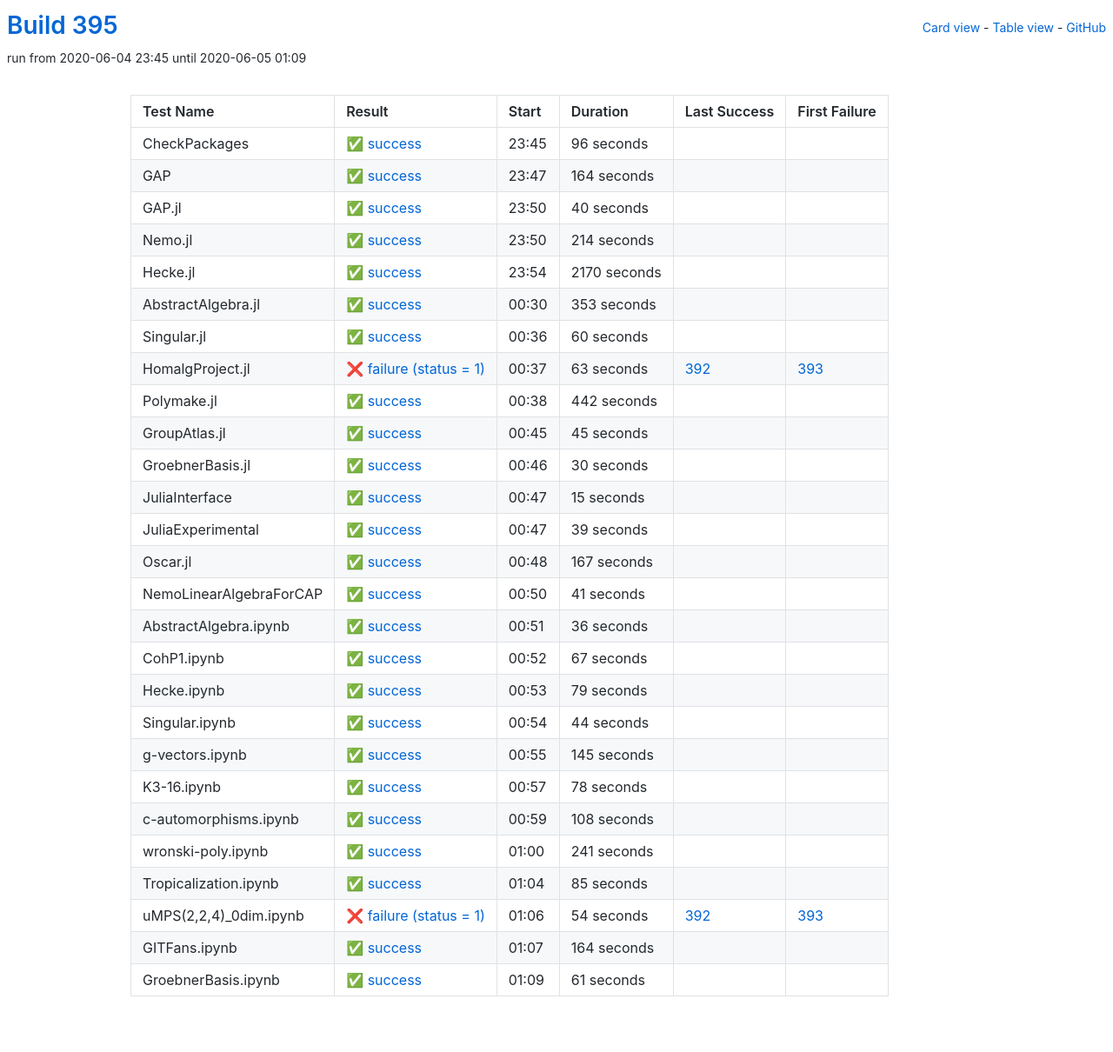
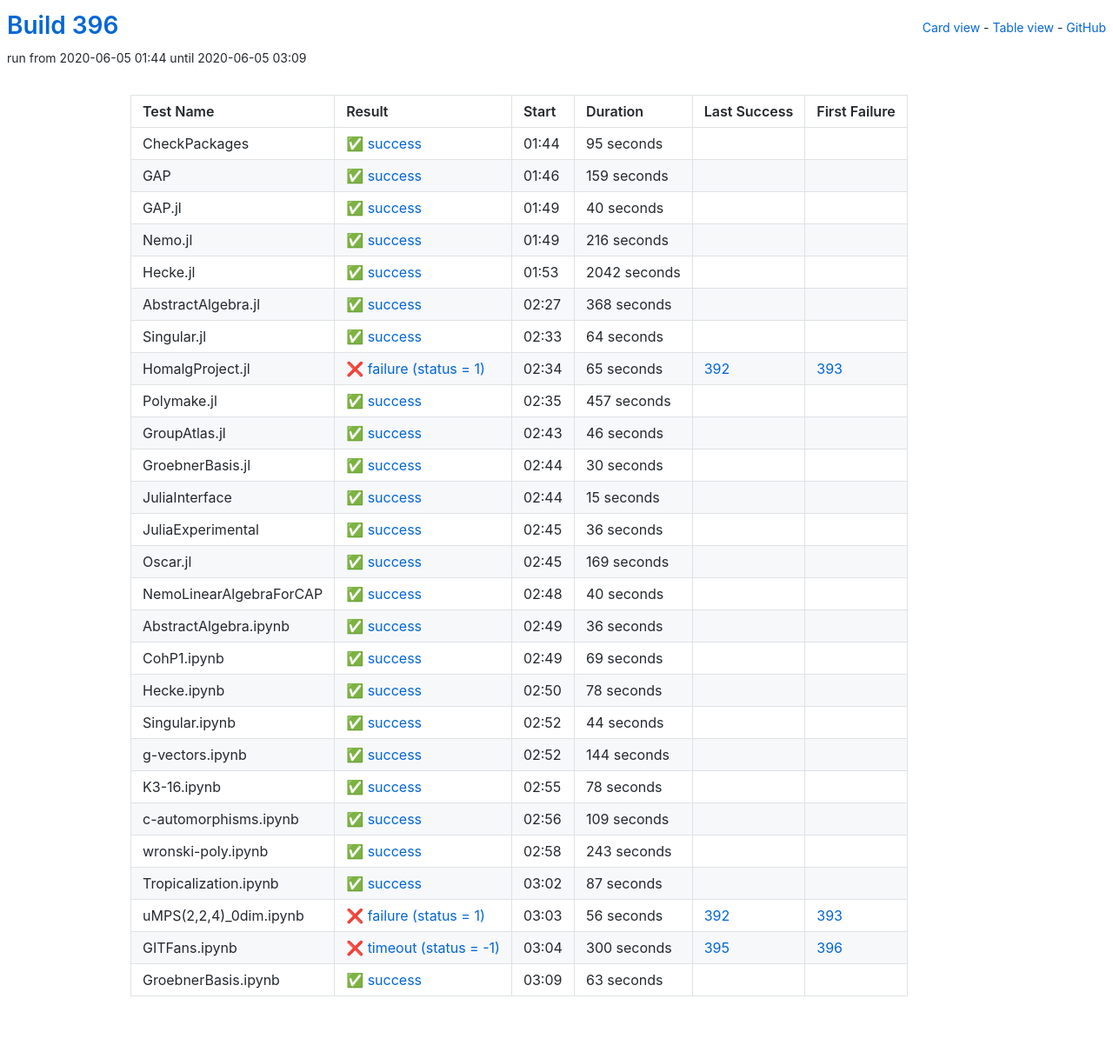
Before and after one commit to oscar-system/oscar-ci-status-1.4, a Jekyll site: the page built from table.html, in a window 1280 px wide. Shown: the whole page at 87% size. Built offline with Jekyll 4.4.1, drawn with Linux system fonts in a browser that asks for light colours.

Commit message:
Build 396

```diff
--- a/_data/ci.yml
+++ b/_data/ci.yml
@@ -1,29 +1,29 @@
-build: 395
-build_url: https://oscarci.mathematik.uni-kl.de/job/oscar-julia-1.4/395/
+build: 396
+build_url: https://oscarci.mathematik.uni-kl.de/job/oscar-julia-1.4/396/
 job: oscar-julia-1.4
 tests:
-- duration: 96
+- duration: 95
   exitcode: 0
   first_failure: false
   first_failure_url: null
   id: checkpackages
   last_success: false
   last_success_url: null
-  log: https://oscarci.mathematik.uni-kl.de/job/oscar-julia-1.4/395/artifact/logs/build-395/CheckPackages.log
+  log: https://oscarci.mathematik.uni-kl.de/job/oscar-julia-1.4/396/artifact/logs/build-396/CheckPackages.log
   name: CheckPackages
-  start: 2020-06-04 23:45
+  start: 2020-06-05 01:44
   status: success
   success: true
-- duration: 164
+- duration: 159
   exitcode: 0
   first_failure: false
   first_failure_url: null
   id: gap
   last_success: false
   last_success_url: null
-  log: https://oscarci.mathematik.uni-kl.de/job/oscar-julia-1.4/395/artifact/logs/build-395/GAP.log
+  log: https://oscarci.mathematik.uni-kl.de/job/oscar-julia-1.4/396/artifact/logs/build-396/GAP.log
   name: GAP
-  start: 2020-06-04 23:47
+  start: 2020-06-05 01:46
   status: success
   success: true
 - duration: 40
@@ -33,93 +33,93 @@ tests:
   id: gap-jl
   last_success: false
   last_success_url: null
-  log: https://oscarci.mathematik.uni-kl.de/job/oscar-julia-1.4/395/artifact/logs/build-395/GAP.jl.log
+  log: https://oscarci.mathematik.uni-kl.de/job/oscar-julia-1.4/396/artifact/logs/build-396/GAP.jl.log
   name: GAP.jl
-  start: 2020-06-04 23:50
+  start: 2020-06-05 01:49
   status: success
   success: true
-- duration: 214
+- duration: 216
   exitcode: 0
   first_failure: false
   first_failure_url: null
   id: nemo-jl
   last_success: false
   last_success_url: null
-  log: https://oscarci.mathematik.uni-kl.de/job/oscar-julia-1.4/395/artifact/logs/build-395/Nemo.jl.log
+  log: https://oscarci.mathematik.uni-kl.de/job/oscar-julia-1.4/396/artifact/logs/build-396/Nemo.jl.log
   name: Nemo.jl
-  start: 2020-06-04 23:50
+  start: 2020-06-05 01:49
   status: success
   success: true
-- duration: 2170
+- duration: 2042
   exitcode: 0
   first_failure: false
   first_failure_url: null
   id: hecke-jl
   last_success: false
   last_success_url: null
-  log: https://oscarci.mathematik.uni-kl.de/job/oscar-julia-1.4/395/artifact/logs/build-395/Hecke.jl.log
+  log: https://oscarci.mathematik.uni-kl.de/job/oscar-julia-1.4/396/artifact/logs/build-396/Hecke.jl.log
   name: Hecke.jl
-  start: 2020-06-04 23:54
+  start: 2020-06-05 01:53
   status: success
   success: true
-- duration: 353
+- duration: 368
   exitcode: 0
   first_failure: false
   first_failure_url: null
   id: abstractalgebra-jl
   last_success: false
   last_success_url: null
-  log: https://oscarci.mathematik.uni-kl.de/job/oscar-julia-1.4/395/artifact/logs/build-395/AbstractAlgebra.jl.log
+  log: https://oscarci.mathematik.uni-kl.de/job/oscar-julia-1.4/396/artifact/logs/build-396/AbstractAlgebra.jl.log
   name: AbstractAlgebra.jl
-  start: 2020-06-05 00:30
+  start: 2020-06-05 02:27
   status: success
   success: true
-- duration: 60
+- duration: 64
   exitcode: 0
   first_failure: false
   first_failure_url: null
   id: singular-jl
   last_success: false
   last_success_url: null
-  log: https://oscarci.mathematik.uni-kl.de/job/oscar-julia-1.4/395/artifact/logs/build-395/Singular.jl.log
+  log: https://oscarci.mathematik.uni-kl.de/job/oscar-julia-1.4/396/artifact/logs/build-396/Singular.jl.log
   name: Singular.jl
-  start: 2020-06-05 00:36
+  start: 2020-06-05 02:33
   status: success
   success: true
-- duration: 63
+- duration: 65
   exitcode: 1
   first_failure: 393
   first_failure_url: https://oscarci.mathematik.uni-kl.de/job/oscar-julia-1.4/393/
   id: homalgproject-jl
   last_success: 392
   last_success_url: https://oscarci.mathematik.uni-kl.de/job/oscar-julia-1.4/392/
-  log: https://oscarci.mathematik.uni-kl.de/job/oscar-julia-1.4/395/artifact/logs/build-395/HomalgProject.jl.log
+  log: https://oscarci.mathematik.uni-kl.de/job/oscar-julia-1.4/396/artifact/logs/build-396/HomalgProject.jl.log
   name: HomalgProject.jl
-  start: 2020-06-05 00:37
+  start: 2020-06-05 02:34
   status: failure
   success: false
-- duration: 442
+- duration: 457
   exitcode: 0
   first_failure: false
   first_failure_url: null
   id: polymake-jl
   last_success: false
   last_success_url: null
-  log: https://oscarci.mathematik.uni-kl.de/job/oscar-julia-1.4/395/artifact/logs/build-395/Polymake.jl.log
+  log: https://oscarci.mathematik.uni-kl.de/job/oscar-julia-1.4/396/artifact/logs/build-396/Polymake.jl.log
   name: Polymake.jl
-  start: 2020-06-05 00:38
+  start: 2020-06-05 02:35
   status: success
   success: true
-- duration: 45
+- duration: 46
   exitcode: 0
   first_failure: false
   first_failure_url: null
   id: groupatlas-jl
   last_success: false
   last_success_url: null
-  log: https://oscarci.mathematik.uni-kl.de/job/oscar-julia-1.4/395/artifact/logs/build-395/GroupAtlas.jl.log
+  log: https://oscarci.mathematik.uni-kl.de/job/oscar-julia-1.4/396/artifact/logs/build-396/GroupAtlas.jl.log
   name: GroupAtlas.jl
-  start: 2020-06-05 00:45
+  start: 2020-06-05 02:43
   status: success
   success: true
 - duration: 30
@@ -129,9 +129,9 @@ tests:
   id: groebnerbasis-jl
   last_success: false
   last_success_url: null
-  log: https://oscarci.mathematik.uni-kl.de/job/oscar-julia-1.4/395/artifact/logs/build-395/GroebnerBasis.jl.log
+  log: https://oscarci.mathematik.uni-kl.de/job/oscar-julia-1.4/396/artifact/logs/build-396/GroebnerBasis.jl.log
   name: GroebnerBasis.jl
-  start: 2020-06-05 00:46
+  start: 2020-06-05 02:44
   status: success
   success: true
 - duration: 15
@@ -141,45 +141,45 @@ tests:
   id: juliainterface
   last_success: false
   last_success_url: null
-  log: https://oscarci.mathematik.uni-kl.de/job/oscar-julia-1.4/395/artifact/logs/build-395/JuliaInterface.log
+  log: https://oscarci.mathematik.uni-kl.de/job/oscar-julia-1.4/396/artifact/logs/build-396/JuliaInterface.log
   name: JuliaInterface
-  start: 2020-06-05 00:47
+  start: 2020-06-05 02:44
   status: success
   success: true
-- duration: 39
+- duration: 36
   exitcode: 0
   first_failure: false
   first_failure_url: null
   id: juliaexperimental
   last_success: false
   last_success_url: null
-  log: https://oscarci.mathematik.uni-kl.de/job/oscar-julia-1.4/395/artifact/logs/build-395/JuliaExperimental.log
+  log: https://oscarci.mathematik.uni-kl.de/job/oscar-julia-1.4/396/artifact/logs/build-396/JuliaExperimental.log
   name: JuliaExperimental
-  start: 2020-06-05 00:47
+  start: 2020-06-05 02:45
   status: success
   success: true
-- duration: 167
+- duration: 169
   exitcode: 0
   first_failure: false
   first_failure_url: null
   id: oscar-jl
   last_success: false
   last_success_url: null
-  log: https://oscarci.mathematik.uni-kl.de/job/oscar-julia-1.4/395/artifact/logs/build-395/Oscar.jl.log
+  log: https://oscarci.mathematik.uni-kl.de/job/oscar-julia-1.4/396/artifact/logs/build-396/Oscar.jl.log
   name: Oscar.jl
-  start: 2020-06-05 00:48
+  start: 2020-06-05 02:45
   status: success
   success: true
-- duration: 41
+- duration: 40
   exitcode: 0
   first_failure: false
   first_failure_url: null
   id: nemolinearalgebraforcap
   last_success: false
   last_success_url: null
-  log: https://oscarci.mathematik.uni-kl.de/job/oscar-julia-1.4/395/artifact/logs/build-395/NemoLinearAlgebraForCAP.log
+  log: https://oscarci.mathematik.uni-kl.de/job/oscar-julia-1.4/396/artifact/logs/build-396/NemoLinearAlgebraForCAP.log
   name: NemoLinearAlgebraForCAP
-  start: 2020-06-05 00:50
+  start: 2020-06-05 02:48
   status: success
   success: true
 - duration: 36
@@ -189,33 +189,33 @@ tests:
   id: abstractalgebra-ipynb
   last_success: false
   last_success_url: null
-  log: https://oscarci.mathematik.uni-kl.de/job/oscar-julia-1.4/395/artifact/logs/build-395/AbstractAlgebra.ipynb.log
+  log: https://oscarci.mathematik.uni-kl.de/job/oscar-julia-1.4/396/artifact/logs/build-396/AbstractAlgebra.ipynb.log
   name: AbstractAlgebra.ipynb
-  start: 2020-06-05 00:51
+  start: 2020-06-05 02:49
   status: success
   success: true
-- duration: 67
+- duration: 69
   exitcode: 0
   first_failure: false
   first_failure_url: null
   id: cohp1-ipynb
   last_success: false
   last_success_url: null
-  log: https://oscarci.mathematik.uni-kl.de/job/oscar-julia-1.4/395/artifact/logs/build-395/CohP1.ipynb.log
+  log: https://oscarci.mathematik.uni-kl.de/job/oscar-julia-1.4/396/artifact/logs/build-396/CohP1.ipynb.log
   name: CohP1.ipynb
-  start: 2020-06-05 00:52
+  start: 2020-06-05 02:49
   status: success
   success: true
-- duration: 79
+- duration: 78
   exitcode: 0
   first_failure: false
   first_failure_url: null
   id: hecke-ipynb
   last_success: false
   last_success_url: null
-  log: https://oscarci.mathematik.uni-kl.de/job/oscar-julia-1.4/395/artifact/logs/build-395/Hecke.ipynb.log
+  log: https://oscarci.mathematik.uni-kl.de/job/oscar-julia-1.4/396/artifact/logs/build-396/Hecke.ipynb.log
   name: Hecke.ipynb
-  start: 2020-06-05 00:53
+  start: 2020-06-05 02:50
   status: success
   success: true
 - duration: 44
@@ -225,21 +225,21 @@ tests:
   id: singular-ipynb
   last_success: false
   last_success_url: null
-  log: https://oscarci.mathematik.uni-kl.de/job/oscar-julia-1.4/395/artifact/logs/build-395/Singular.ipynb.log
+  log: https://oscarci.mathematik.uni-kl.de/job/oscar-julia-1.4/396/artifact/logs/build-396/Singular.ipynb.log
   name: Singular.ipynb
-  start: 2020-06-05 00:54
+  start: 2020-06-05 02:52
   status: success
   success: true
-- duration: 145
+- duration: 144
   exitcode: 0
   first_failure: false
   first_failure_url: null
   id: g-vectors-ipynb
   last_success: false
   last_success_url: null
-  log: https://oscarci.mathematik.uni-kl.de/job/oscar-julia-1.4/395/artifact/logs/build-395/g-vectors.ipynb.log
+  log: https://oscarci.mathematik.uni-kl.de/job/oscar-julia-1.4/396/artifact/logs/build-396/g-vectors.ipynb.log
   name: g-vectors.ipynb
-  start: 2020-06-05 00:55
+  start: 2020-06-05 02:52
   status: success
   success: true
 - duration: 78
@@ -249,80 +249,80 @@ tests:
   id: k3-16-ipynb
   last_success: false
   last_success_url: null
-  log: https://oscarci.mathematik.uni-kl.de/job/oscar-julia-1.4/395/artifact/logs/build-395/K3-16.ipynb.log
+  log: https://oscarci.mathematik.uni-kl.de/job/oscar-julia-1.4/396/artifact/logs/build-396/K3-16.ipynb.log
   name: K3-16.ipynb
-  start: 2020-06-05 00:57
+  start: 2020-06-05 02:55
   status: success
   success: true
-- duration: 108
+- duration: 109
   exitcode: 0
   first_failure: false
   first_failure_url: null
   id: c-automorphisms-ipynb
   last_success: false
   last_success_url: null
-  log: https://oscarci.mathematik.uni-kl.de/job/oscar-julia-1.4/395/artifact/logs/build-395/c-automorphisms.ipynb.log
+  log: https://oscarci.mathematik.uni-kl.de/job/oscar-julia-1.4/396/artifact/logs/build-396/c-automorphisms.ipynb.log
   name: c-automorphisms.ipynb
-  start: 2020-06-05 00:59
+  start: 2020-06-05 02:56
   status: success
   success: true
-- duration: 241
+- duration: 243
   exitcode: 0
   first_failure: false
   first_failure_url: null
   id: wronski-poly-ipynb
   last_success: false
   last_success_url: null
-  log: https://oscarci.mathematik.uni-kl.de/job/oscar-julia-1.4/395/artifact/logs/build-395/wronski-poly.ipynb.log
+  log: https://oscarci.mathematik.uni-kl.de/job/oscar-julia-1.4/396/artifact/logs/build-396/wronski-poly.ipynb.log
   name: wronski-poly.ipynb
-  start: 2020-06-05 01:00
+  start: 2020-06-05 02:58
   status: success
   success: true
-- duration: 85
+- duration: 87
   exitcode: 0
   first_failure: false
   first_failure_url: null
   id: tropicalization-ipynb
   last_success: false
   last_success_url: null
-  log: https://oscarci.mathematik.uni-kl.de/job/oscar-julia-1.4/395/artifact/logs/build-395/Tropicalization.ipynb.log
+  log: https://oscarci.mathematik.uni-kl.de/job/oscar-julia-1.4/396/artifact/logs/build-396/Tropicalization.ipynb.log
   name: Tropicalization.ipynb
-  start: 2020-06-05 01:04
+  start: 2020-06-05 03:02
   status: success
   success: true
-- duration: 54
+- duration: 56
   exitcode: 1
   first_failure: 393
   first_failure_url: https://oscarci.mathematik.uni-kl.de/job/oscar-julia-1.4/393/
   id: umps-2-2-4-0dim-ipynb
   last_success: 392
   last_success_url: https://oscarci.mathematik.uni-kl.de/job/oscar-julia-1.4/392/
-  log: https://oscarci.mathematik.uni-kl.de/job/oscar-julia-1.4/395/artifact/logs/build-395/uMPS-2-2-4-_0dim.ipynb.log
+  log: https://oscarci.mathematik.uni-kl.de/job/oscar-julia-1.4/396/artifact/logs/build-396/uMPS-2-2-4-_0dim.ipynb.log
   name: uMPS(2,2,4)_0dim.ipynb
-  start: 2020-06-05 01:06
+  start: 2020-06-05 03:03
   status: failure
   success: false
-- duration: 164
-  exitcode: 0
-  first_failure: false
-  first_failure_url: null
+- duration: 300
+  exitcode: -1
+  first_failure: 396
+  first_failure_url: https://oscarci.mathematik.uni-kl.de/job/oscar-julia-1.4/396/
   id: gitfans-ipynb
-  last_success: false
-  last_success_url: null
-  log: https://oscarci.mathematik.uni-kl.de/job/oscar-julia-1.4/395/artifact/logs/build-395/GITFans.ipynb.log
+  last_success: 395
+  last_success_url: https://oscarci.mathematik.uni-kl.de/job/oscar-julia-1.4/395/
+  log: https://oscarci.mathematik.uni-kl.de/job/oscar-julia-1.4/396/artifact/logs/build-396/GITFans.ipynb.log
   name: GITFans.ipynb
-  start: 2020-06-05 01:07
-  status: success
-  success: true
-- duration: 61
+  start: 2020-06-05 03:04
+  status: timeout
+  success: false
+- duration: 63
   exitcode: 0
   first_failure: false
   first_failure_url: null
   id: groebnerbasis-ipynb
   last_success: false
   last_success_url: null
-  log: https://oscarci.mathematik.uni-kl.de/job/oscar-julia-1.4/395/artifact/logs/build-395/GroebnerBasis.ipynb.log
+  log: https://oscarci.mathematik.uni-kl.de/job/oscar-julia-1.4/396/artifact/logs/build-396/GroebnerBasis.ipynb.log
   name: GroebnerBasis.ipynb
-  start: 2020-06-05 01:09
+  start: 2020-06-05 03:09
   status: success
   success: true
```
Also changed, not shown: README.md.
